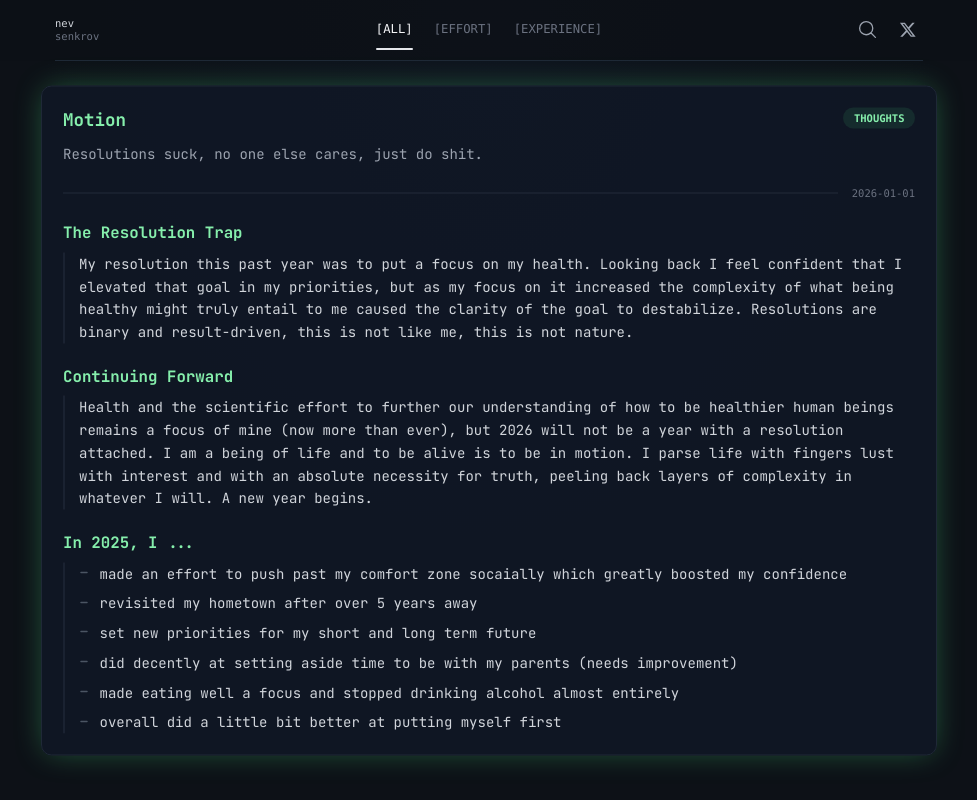
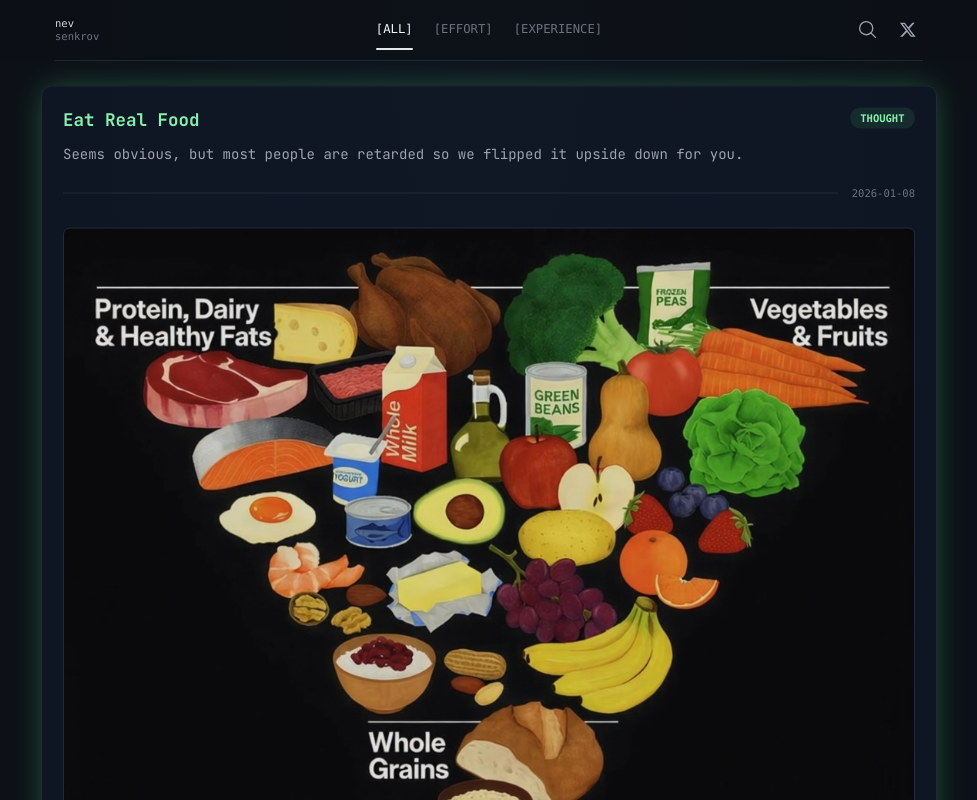
Before and after one commit to senkrov/opus, a React (Vite) app: page / in a window 1280 px wide. Both pictures are taken after a click on the button 640 px from the left and 139 px from the top of the page. Shown: the top 800 px of the page, without its empty margins (151-1128 px from the left). Built offline with nearby package versions, Linux system fonts and the light colour scheme.

Commit message:
feat: add flexible image positioning and update post content

```diff
--- a/components/PostCard.tsx
+++ b/components/PostCard.tsx
@@ -61,7 +61,10 @@ const PostCard: React.FC<PostCardProps> = React.memo(({ post, isExpanded, onTogg
     const listRegex = /^\[(.+?)\]\s*(.*?):\s*(.*)/;
 
     // Collect all parsed items first to handle grid layout grouping
-    const items = lines.map((line) => {
+    const rawItems = lines.map((line) => {
+      if (line.trim() === '[IMG]') {
+        return { type: 'image' };
+      }
       const match = line.match(listRegex);
       if (match) {
         return { type: 'item', marker: match[1], title: match[2], description: match[3], original: line };
@@ -69,13 +72,29 @@ const PostCard: React.FC<PostCardProps> = React.memo(({ post, isExpanded, onTogg
       return { type: 'text', content: line };
     });
 
+    // If an image exists but no placeholder is found, default it to the top.
+    const items = (post.image && !rawItems.some(item => item.type === 'image'))
+      ? [{ type: 'image' }, ...rawItems]
+      : rawItems;
+
     if (post.layoutType === 'grid') {
-      const gridItems: React.ReactNode[] = [];
-      const textItems: React.ReactNode[] = [];
+      const renderedContent: React.ReactNode[] = [];
+      let currentGridBatch: React.ReactNode[] = [];
+
+      const flushGridBatch = () => {
+        if (currentGridBatch.length > 0) {
+          renderedContent.push(
+            <div key={`grid-batch-${renderedContent.length}`} className="grid grid-cols-1 sm:grid-cols-2 gap-3 mt-4 mb-4">
+              {currentGridBatch}
+            </div>
+          );
+          currentGridBatch = [];
+        }
+      };
 
       items.forEach((item, index) => {
         if (item.type === 'item') {
-           gridItems.push(
+           currentGridBatch.push(
             <div key={`grid-${index}`} className={`p-3 rounded-lg border ${styles.bg} ${styles.border} border-opacity-20`}>
               <strong className={`block ${styles.text} text-sm mb-1`}>
                 <Highlight text={item.title} highlight={highlightQuery} />
@@ -86,26 +105,62 @@ const PostCard: React.FC<PostCardProps> = React.memo(({ post, isExpanded, onTogg
             </div>
            );
         } else {
-           // If we have mixed content, push text as a full-width element, but for now just appending
-           textItems.push(
-            <p key={`text-${index}`} className="my-4 col-span-2">
-              <Highlight text={item.content} highlight={highlightQuery} />
-            </p>
-           );
+            // Flush any accumulated grid items before rendering non-grid content
+            flushGridBatch();
+
+            if (item.type === 'image' && post.image) {
+                renderedContent.push(
+                  <div key={`img-${index}`} className="my-6 rounded-lg overflow-hidden border border-gray-700/50 shadow-lg">
+                    <img
+                      src={post.image.src}
+                      alt={post.image.alt || post.title}
+                      className="w-full h-auto object-cover opacity-90 hover:opacity-100 transition-opacity duration-300"
+                    />
+                    {post.image.caption && (
+                      <p className="p-2 text-center text-xs text-gray-500 bg-black/20 italic">
+                        {post.image.caption}
+                      </p>
+                    )}
+                  </div>
+                );
+            } else if (item.type === 'text') {
+               renderedContent.push(
+                <p key={`text-${index}`} className="my-4">
+                  <Highlight text={item.content} highlight={highlightQuery} />
+                </p>
+               );
+            }
         }
       });
 
+      // Flush any remaining grid items
+      flushGridBatch();
+
       return (
         <div>
-           {textItems}
-           <div className="grid grid-cols-1 sm:grid-cols-2 gap-3 mt-4">
-             {gridItems}
-           </div>
+           {renderedContent}
         </div>
       );
     }
 
     return items.map((item, index) => {
+      if (item.type === 'image' && post.image) {
+        return (
+          <div key={index} className="my-8 rounded-lg overflow-hidden border border-gray-700/50 shadow-lg">
+            <img
+              src={post.image.src}
+              alt={post.image.alt || post.title}
+              className="w-full h-auto object-cover opacity-90 hover:opacity-100 transition-opacity duration-300"
+            />
+            {post.image.caption && (
+              <p className="p-2 text-center text-xs text-gray-500 bg-black/20 italic">
+                {post.image.caption}
+              </p>
+            )}
+          </div>
+        );
+      }
+
       if (item.type === 'item') {
         if (post.layoutType === 'compact') {
            return (
@@ -305,7 +360,7 @@ const PostCard: React.FC<PostCardProps> = React.memo(({ post, isExpanded, onTogg
         <div
           className={`
             transition-all duration-500 ease-in-out overflow-hidden
-            ${isExpanded ? 'max-h-[1000px] mt-6' : 'max-h-0 mt-0'}
+            ${isExpanded ? 'max-h-[20000px] mt-6' : 'max-h-0 mt-0'}
           `}
           aria-hidden={!isExpanded}
         >
--- a/constants.ts
+++ b/constants.ts
@@ -11,7 +11,7 @@ export const POSTS: Post[] = [
     title: 'Motion',
     short: 'Resolutions suck, no one else cares, just do shit.',
     full: `
-[>] The Resolution Trap: My resolution this past year was to put a focus on my health. Looking back I feel confident that I elevated that goal in my priorities, but as my focus on it increased the complexity of what being healthy might truly entail to me caused the clarity of the goal to destabilize. Resolutions are binary and result-driven, this is not like me, this is not nature.
+[>] The Resolution Trap: My resolution this past year was to put a focus on my health. Looking back I feel confident that my elevated that goal in my priorities, but as my focus on it increased the complexity of what being healthy might truly entail to me caused the clarity of the goal to destabilize. Resolutions are binary and result-driven, this is not like me, this is not nature.
 
 [>] Continuing Forward: Health and the scientific effort to further our understanding of how to be healthier human beings remains a focus of mine (now more than ever), but 2026 will not be a year with a resolution attached. I am a being of life and to be alive is to be in motion. I parse life with fingers lust with interest and with an absolute necessity for truth, peeling back layers of complexity in whatever I will. A new year begins.
 
@@ -20,6 +20,28 @@ export const POSTS: Post[] = [
     tag: 'THOUGHTS',
     date: '2026-01-01',
     layoutType: 'prominent',
+  },
+  {
+    id: 2,
+    title: 'Eat Real Food',
+    short: 'Seems obvious, but most people are retarded so we flipped it upside down for you.',
+    full: `
+[IMG]
+
+[>] Pyramid of Hope: Straight out of South Park, the new pyramid actually prioritizes protein-rich whole foods, a hecking miracle if you ask me. It's not perfect, and there's an argument to be made against the gross oversimplifications being suggested (especially the ambiguity toward grains and the lack of focus on legumes), but it's a welcome attempt at improvement in how we look at food as a country.
+
+[>] Expectations: 2026 is poised to be a year of litigation against food companies and the entities defending them, from artificial dyes and heavy metal contaminants to widespread misleading marketing practices and the apparently difficult task of defining what an ultra-processed food is (really though?). But most importantly, I hope it's a year of change in the public opinion of Americans on what "healthy food" truly means and the overall importance of one's diet.
+
+[>] Ease vs. Needs: From neurobiologist Dr. Andrew Huberman's insights on human behavior, I've learned we're beautifully adaptive but also flawed in our default wiring for energy conservation, meaning we favor immediate actions over meaningful ones. This understanding is reflected in the availability of certain types of foods; when you drive down the road you see fast food, when you walk down the aisle at a grocery store you see processed sugary shit. I'm hopeful this has the potential to change, but until then we need to recognize that it takes effort to do what's right. A good diet rarely falls on your plate, you need to go and get it.`,
+    category: Category.Experience,
+    tag: 'THOUGHT',
+    date: '2026-01-08',
+    layoutType: 'prominent',
+    image: {
+      src: '/images/p2_i1.jpg',
+      alt: 'Food Pyramid for 2025-2030',
+      caption: 'Food Pyramid for 2025-2030'
+    }
   }
 ];
 
--- a/types.ts
+++ b/types.ts
@@ -13,4 +13,9 @@ export interface Post {
   tag: string;
   date: string;
   layoutType?: 'default' | 'compact' | 'grid' | 'classic' | 'prominent';
+  image?: {
+    src: string;
+    alt?: string;
+    caption?: string;
+  };
 }
```
Also changed, not shown: public/images/p2_i1.jpg (added).
